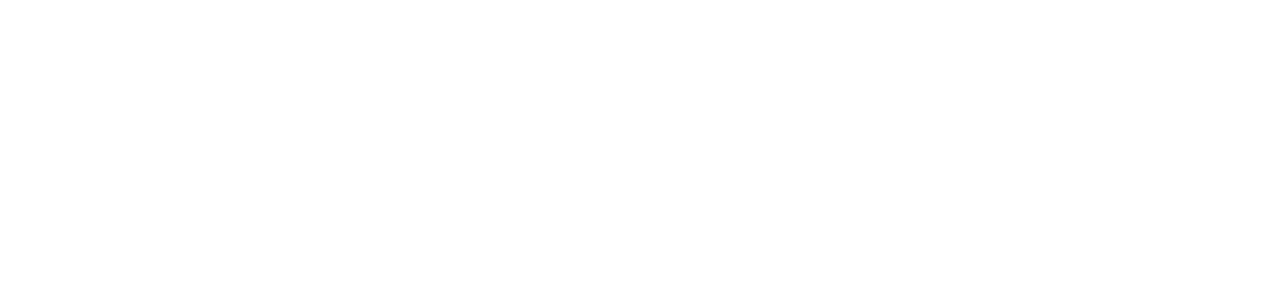
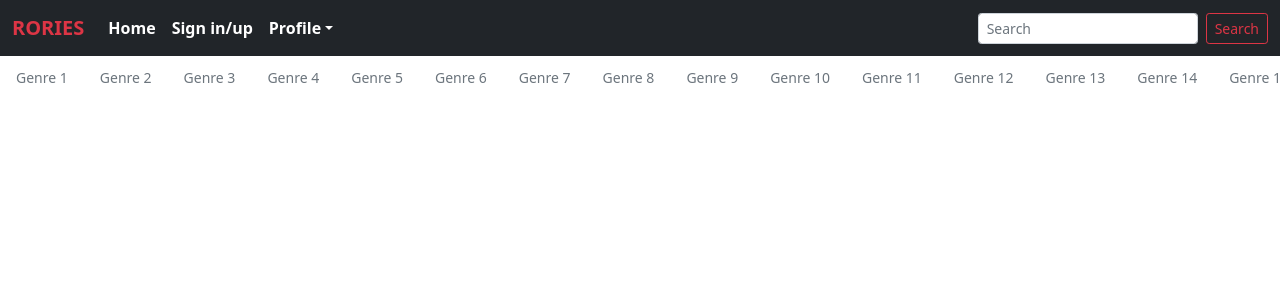
Before and after one commit to nejdetkadir/rories, a Nuxt app: page /users in a window 1280 px wide. Before the commit this address had no page. Shown: the top 300 px of the page. Built offline with nearby package versions, Linux system fonts and the light colour scheme.

Commit message:
Create default layout

```diff
--- /dev/null
+++ b/layouts/default.vue
@@ -0,0 +1,131 @@
+<template lang="pug">
+  div
+    nav.navbar.navbar-expand-lg.fixed-top.navbar-dark.bg-dark
+      .container-fluid
+        nuxt-link.navbar-brand.fw-bolder.text-danger(to="/") RORIES
+        button.navbar-toggler.p-0.border-0(@click.prevent="offcanvasOpened=!offcanvasOpened")
+          span.navbar-toggler-icon
+        .navbar-collapse.offcanvas-collapse(:class="{'open' : offcanvasOpened}")
+          ul.navbar-nav.me-auto.mb-2.mb-lg-0.fw-bold.text-white
+            li.nav-item
+              nuxt-link.nav-link(to="/") Home
+            li.nav-item
+              nuxt-link.nav-link(to="/users") Sign in/up
+            li.nav-item.dropdown
+              a#userDropdown.nav-link.dropdown-toggle(href='#' data-bs-toggle='dropdown' aria-expanded='false') Profile
+              ul.dropdown-menu.dropdown-dark(aria-labelledby='userDropdown')
+                li
+                  a.dropdown-item(href='#') Action
+                li
+                  a.dropdown-item(href='#') Another action
+                li
+                  a.dropdown-item(href='#') Something else here
+          form.d-flex
+            input.form-control.form-control-sm.me-2(type='search' placeholder='Search')
+            button.btn.btn-outline-danger.btn-sm(type='submit') Search
+    .nav-scroller.bg-body.shadow-sm
+      nav.nav.nav-underline(aria-label='Secondary navigation')
+        nuxt-link.nav-link(to="/genres/1" v-for="i in 20" :key="15") Genre {{i}}
+    main.container
+      Nuxt
+</template>
+
+<script>
+export default {
+  data() {
+    return {
+      offcanvasOpened: false
+    }
+  }
+}
+</script>
+
+<style>
+html,
+body {
+  overflow-x: hidden; /* Prevent scroll on narrow devices */
+}
+
+body {
+  padding-top: 56px;
+}
+
+@media (max-width: 991.98px) {
+  .offcanvas-collapse {
+    position: fixed;
+    top: 56px; /* Height of navbar */
+    bottom: 0;
+    left: 100%;
+    width: 100%;
+    padding-right: 1rem;
+    padding-left: 1rem;
+    overflow-y: auto;
+    visibility: hidden;
+    background-color: #343a40;
+    transition: transform .3s ease-in-out, visibility .3s ease-in-out;
+  }
+  .offcanvas-collapse.open {
+    visibility: visible;
+    transform: translateX(-100%);
+  }
+}
+
+.nav-scroller {
+  position: relative;
+  z-index: 2;
+  height: 2.75rem;
+  overflow-y: hidden;
+}
+
+.nav-scroller .nav {
+  display: flex;
+  flex-wrap: nowrap;
+  padding-bottom: 1rem;
+  margin-top: -1px;
+  overflow-x: auto;
+  color: rgba(255, 255, 255, .75);
+  text-align: center;
+  white-space: nowrap;
+  -webkit-overflow-scrolling: touch;
+}
+
+.nav-underline .nav-link {
+  padding-top: .75rem;
+  padding-bottom: .75rem;
+  font-size: .875rem;
+  color: #6c757d;
+}
+
+.nav-underline .nav-link:hover {
+  color: #DC3545;
+}
+
+.nav-underline .active {
+  font-weight: 500;
+  color: #343a40;
+}
+
+.dropdown-dark {
+  background-color: #343a40 !important;
+  color: white !important;
+  border: none;
+}
+
+.dropdown-dark > li > a {
+  color: white;
+}
+
+.dropdown-dark > li > a:hover {
+  color: #DC3545;
+  background-color: #343a40;
+}
+
+.navbar-dark .navbar-nav .nav-link {
+  color: white;
+}
+
+.form-control:focus{
+  border-color: #DC3545;
+  box-shadow: none;
+}
+</style>
```
